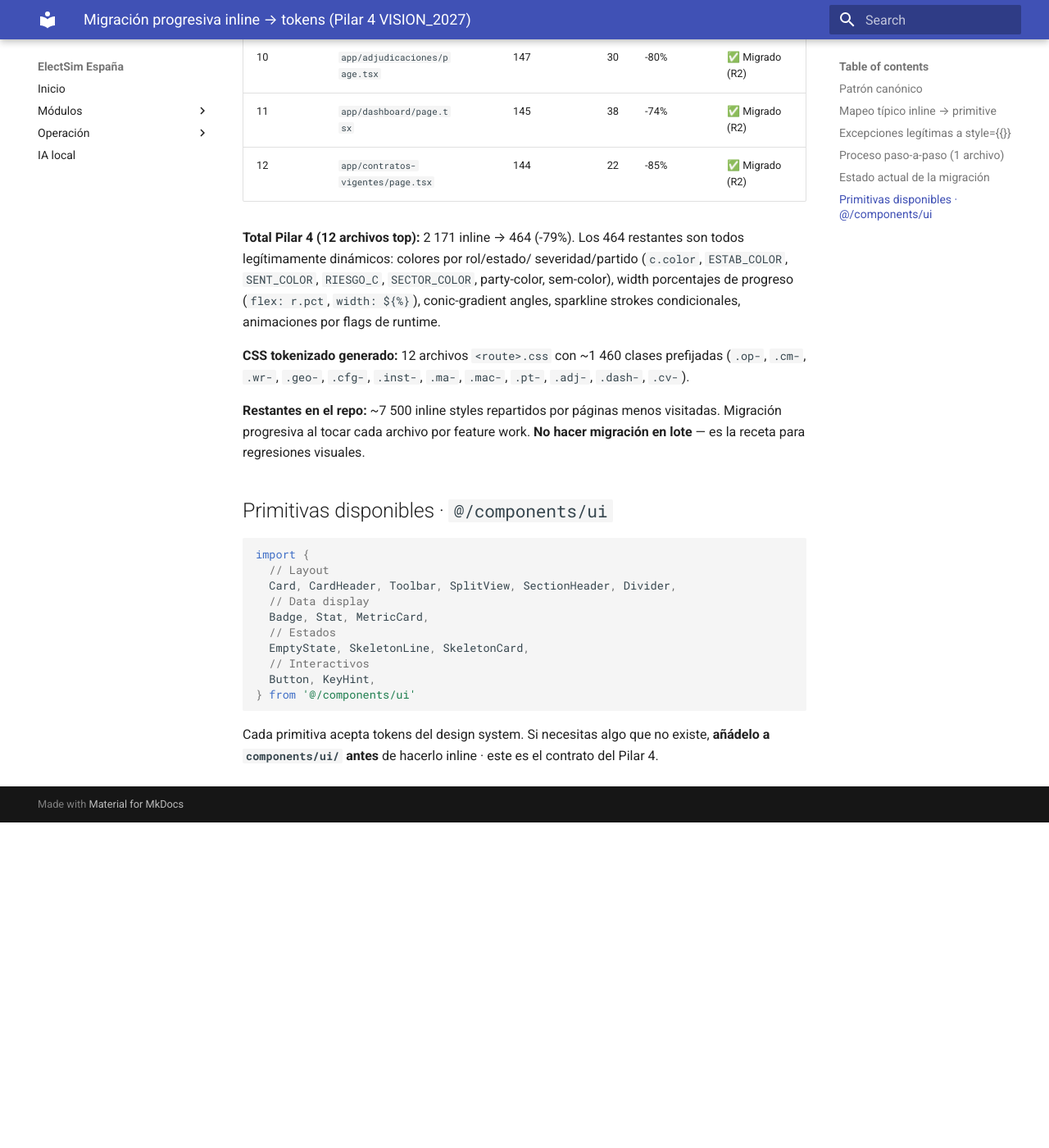
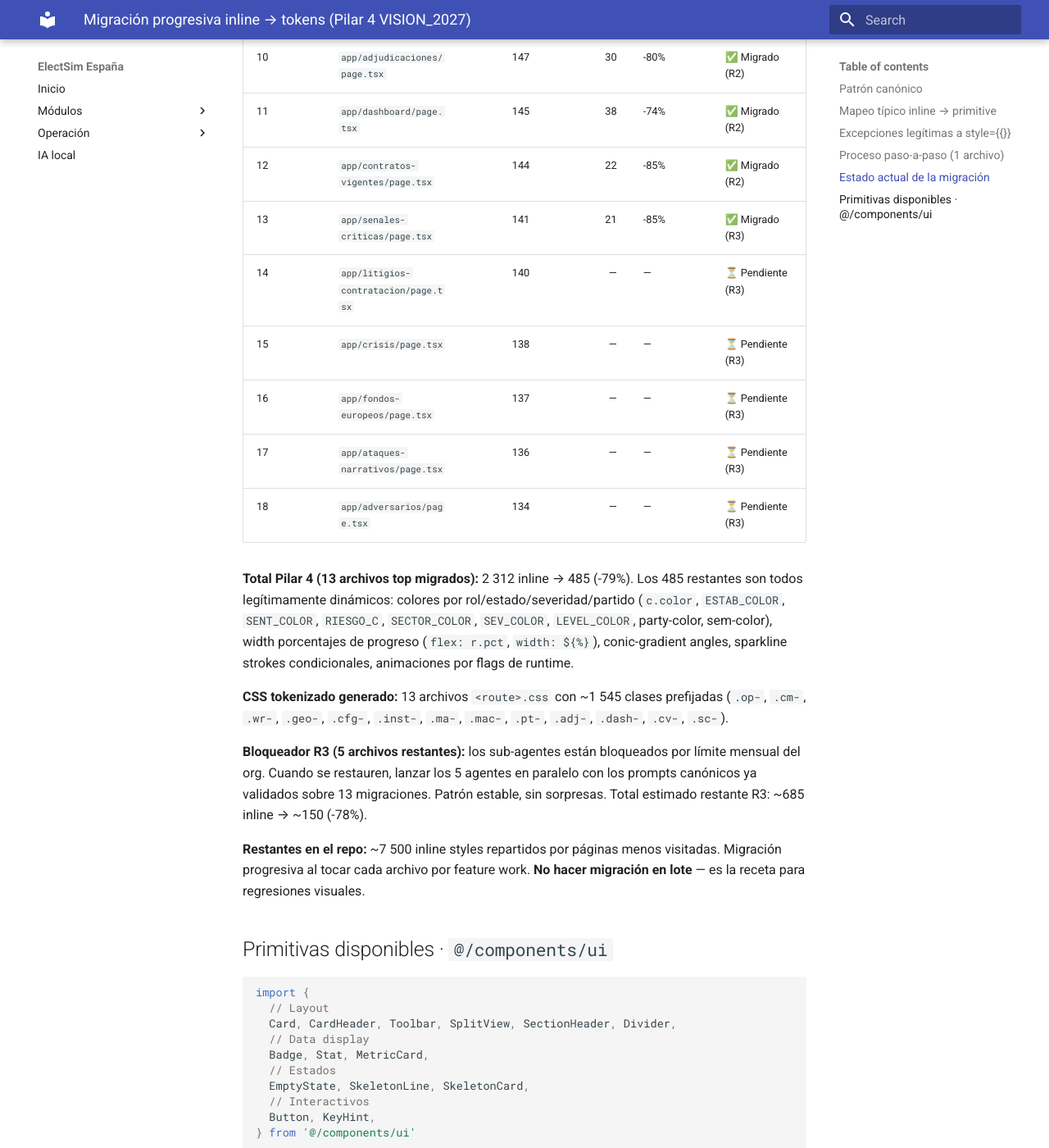
Before and after one commit to politeianalitica-alt/Electsim, an MkDocs documentation site: the page built from docs/UI_MIGRATION.md, in a window 1280 px wide and 1400 px high, scrolled down 3038 px. Shown: the whole window at 82% size. Built offline with MkDocs 1.6.1 and Material for MkDocs 9.7.7, drawn with Linux system fonts in a browser that asks for light colours; before the commit the page ends 4041 px from its top, so only the background shows below that.

Commit message:
docs(ui-migration): actualizar tabla con R3 (1/6) + bloqueador agentes

```diff
--- a/docs/UI_MIGRATION.md
+++ b/docs/UI_MIGRATION.md
@@ -95,17 +95,30 @@ Inline está justificado **solo** cuando el valor depende de runtime:
 | 10 | `app/adjudicaciones/page.tsx` | 147 | 30 | -80% | ✅ Migrado (R2) |
 | 11 | `app/dashboard/page.tsx` | 145 | 38 | -74% | ✅ Migrado (R2) |
 | 12 | `app/contratos-vigentes/page.tsx` | 144 | 22 | -85% | ✅ Migrado (R2) |
+| 13 | `app/senales-criticas/page.tsx` | 141 | 21 | -85% | ✅ Migrado (R3) |
+| 14 | `app/litigios-contratacion/page.tsx` | 140 | — | — | ⏳ Pendiente (R3) |
+| 15 | `app/crisis/page.tsx` | 138 | — | — | ⏳ Pendiente (R3) |
+| 16 | `app/fondos-europeos/page.tsx` | 137 | — | — | ⏳ Pendiente (R3) |
+| 17 | `app/ataques-narrativos/page.tsx` | 136 | — | — | ⏳ Pendiente (R3) |
+| 18 | `app/adversarios/page.tsx` | 134 | — | — | ⏳ Pendiente (R3) |
 
-**Total Pilar 4 (12 archivos top):** 2 171 inline → 464 (-79%). Los 464
-restantes son todos legítimamente dinámicos: colores por rol/estado/
-severidad/partido (`c.color`, `ESTAB_COLOR`, `SENT_COLOR`, `RIESGO_C`,
-`SECTOR_COLOR`, party-color, sem-color), width porcentajes de progreso
-(`flex: r.pct`, `width: ${%}`), conic-gradient angles, sparkline strokes
-condicionales, animaciones por flags de runtime.
+**Total Pilar 4 (13 archivos top migrados):** 2 312 inline → 485 (-79%).
+Los 485 restantes son todos legítimamente dinámicos: colores por
+rol/estado/severidad/partido (`c.color`, `ESTAB_COLOR`, `SENT_COLOR`,
+`RIESGO_C`, `SECTOR_COLOR`, `SEV_COLOR`, `LEVEL_COLOR`, party-color,
+sem-color), width porcentajes de progreso (`flex: r.pct`, `width: ${%}`),
+conic-gradient angles, sparkline strokes condicionales, animaciones por
+flags de runtime.
 
-**CSS tokenizado generado:** 12 archivos `<route>.css` con ~1 460 clases
+**CSS tokenizado generado:** 13 archivos `<route>.css` con ~1 545 clases
 prefijadas (`.op-`, `.cm-`, `.wr-`, `.geo-`, `.cfg-`, `.inst-`,
-`.ma-`, `.mac-`, `.pt-`, `.adj-`, `.dash-`, `.cv-`).
+`.ma-`, `.mac-`, `.pt-`, `.adj-`, `.dash-`, `.cv-`, `.sc-`).
+
+**Bloqueador R3 (5 archivos restantes):** los sub-agentes están bloqueados
+por límite mensual del org. Cuando se restauren, lanzar los 5 agentes en
+paralelo con los prompts canónicos ya validados sobre 13 migraciones.
+Patrón estable, sin sorpresas. Total estimado restante R3: ~685 inline
+→ ~150 (-78%).
 
 **Restantes en el repo:** ~7 500 inline styles repartidos por páginas menos
 visitadas. Migración progresiva al tocar cada archivo por feature work.
```
